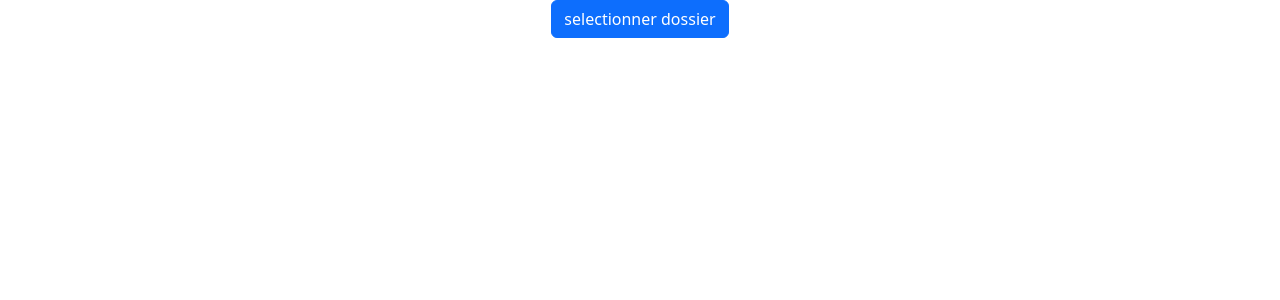
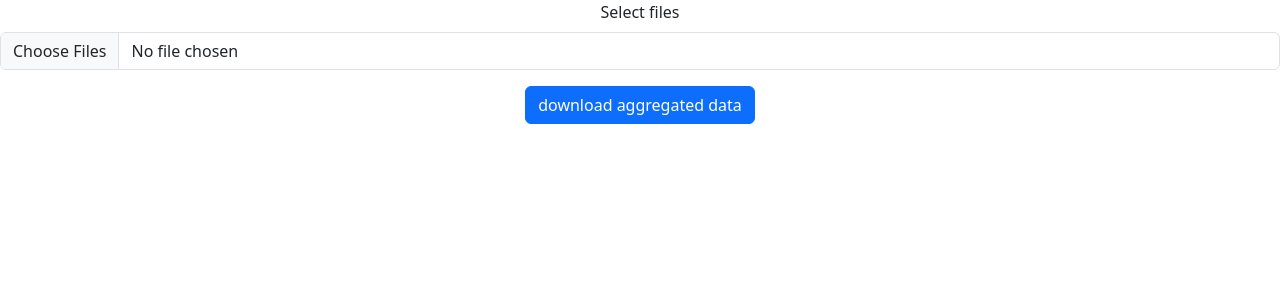
Before and after one commit to xavier-breuil/balance_ticket, a React (Create React App) app: page /convert_balance_ticket in a window 1280 px wide. Shown: the top 300 px of the page. Built offline with nearby package versions, Linux system fonts and the light colour scheme.

Commit message:
dev: Add input to select files.

```diff
--- a/src/components/convertBalanceTickets.js
+++ b/src/components/convertBalanceTickets.js
@@ -1,9 +1,21 @@
+import { useState } from 'react';
+import Form from 'react-bootstrap/Form';
 import Button from 'react-bootstrap/Button';
 
 const ConvertBalanceTickets = () => {
+  const [selectedFiles, setSelectedFiles] = useState([]);
+
+  const downloadAggregatedData = () => {
+    console.log('download data');
+  }
+
   return (
     <>
-      <Button variant="primary">selectionner dossier</Button>
+      <Form.Group controlId="formFile" className="mb-3">
+        <Form.Label>Select files</Form.Label>
+        <Form.Control type="file" multiple />
+      </Form.Group>
+      <Button variant="primary" onClick={downloadAggregatedData}>download aggregated data</Button>
     </>
   );
 }
--- a/src/components/router.js
+++ b/src/components/router.js
@@ -5,11 +5,11 @@ import ConvertBalanceTickets from './convertBalanceTickets';
 const router = createBrowserRouter([
   {
     path: "/",
-    element: HomePage(),
+    element: <HomePage />,
   },
   {
     path: "/convert_balance_ticket",
-    element: ConvertBalanceTickets(),
+    element: <ConvertBalanceTickets />,
   },
 ]);
 
```
